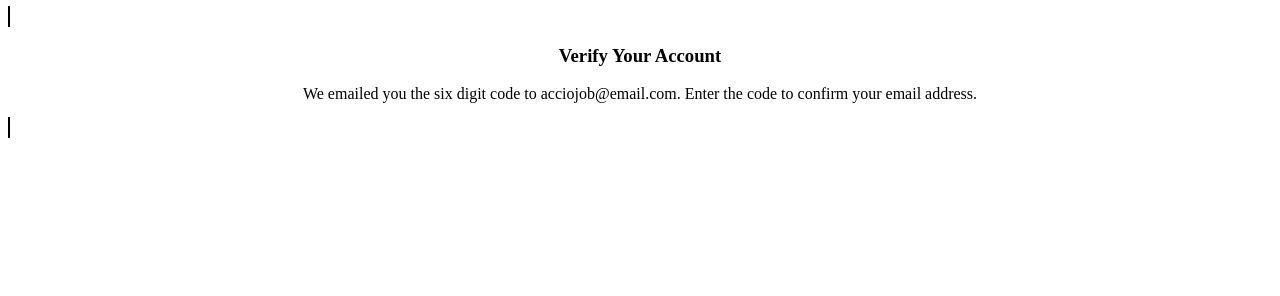
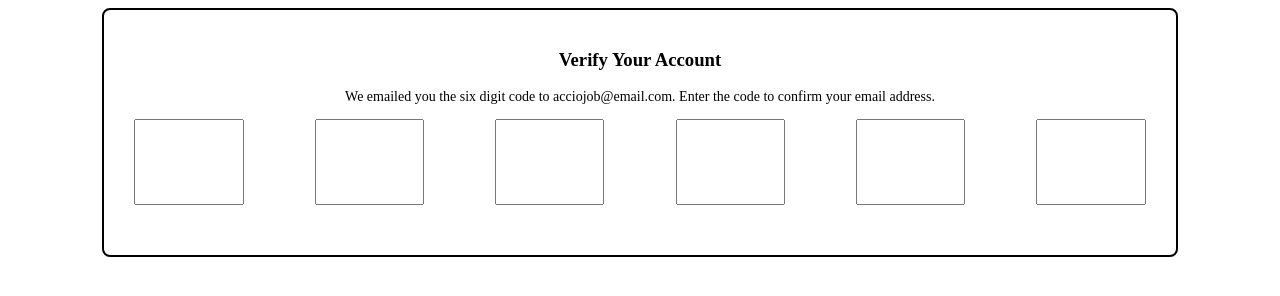
Before and after one commit to acciojob/OTP-arshad012, a website: page main.html in a window 1280 px wide. Drawn offline with Linux system fonts and the light colour scheme.

Commit message:
created a submission

```diff
--- a/main.html
+++ b/main.html
@@ -8,10 +8,20 @@
 
 <body>
 	<!-- the entire body must be written by student -->
-	<d3v id='container'>
+	<div id='container'>
 		<h3 id='verification_heading'> Verify Your Account</h3>
 		<p id='verification_subtext'>We emailed you the six digit code to acciojob@email.com. Enter the code to confirm your email address.</p>
+
+		<div class='code-container'>
+			<input class='code' type='text' />
+			<input class='code' type='text' />
+			<input class='code' type='text' />
+			<input class='code' type='text' />
+			<input class='code' type='text' />
+			<input class='code' type='text' />
+		</div>
 	</div>
+
     <script type="text/javascript" src="./script.js">
 </script>
 
--- a/script.js
+++ b/script.js
@@ -1 +1,23 @@
 //your JS code here. If required.
+const allInputs = document.querySelectorAll('.code');
+
+allInputs.forEach((input, i) => {
+	input.oninput = () => {
+		// input.onkeydown = (event) => {
+		// 	if(event.key == 'Backspace' && i>0) {
+		// 		allInputs[i-1].focus();
+		// 		return;
+		// 	}
+		// }
+		if(input.value != '' && i < allInputs.length-1) {
+			allInputs[i+1].focus();
+		}
+		else if(input.value == '' && i > 0) {
+			allInputs[i-1].focus();
+		}
+	}
+})
+
+// window.addEventListener('keydown', (event) => {
+// 	console.log(event.key);
+// })
--- a/styles.css
+++ b/styles.css
@@ -2,9 +2,22 @@
 #container {
 	width: 80%;
 	margin: auto;
-	border: 2px solid #000;
+	border: 2px solid black;
 	text-align: center;
+	border-radius: 8px;
+	padding: 20px 30px 50px 30px;
 }
-.verification_subtext {
+#verification_subtext {
 	font-size: 14px;
 }
+
+.code-container {
+	display: flex;
+	justify-content: space-between;
+}
+input {
+	width: 10%;
+	height: 80px;
+	font-size: 28px;
+	text-align:center;
+}
```
